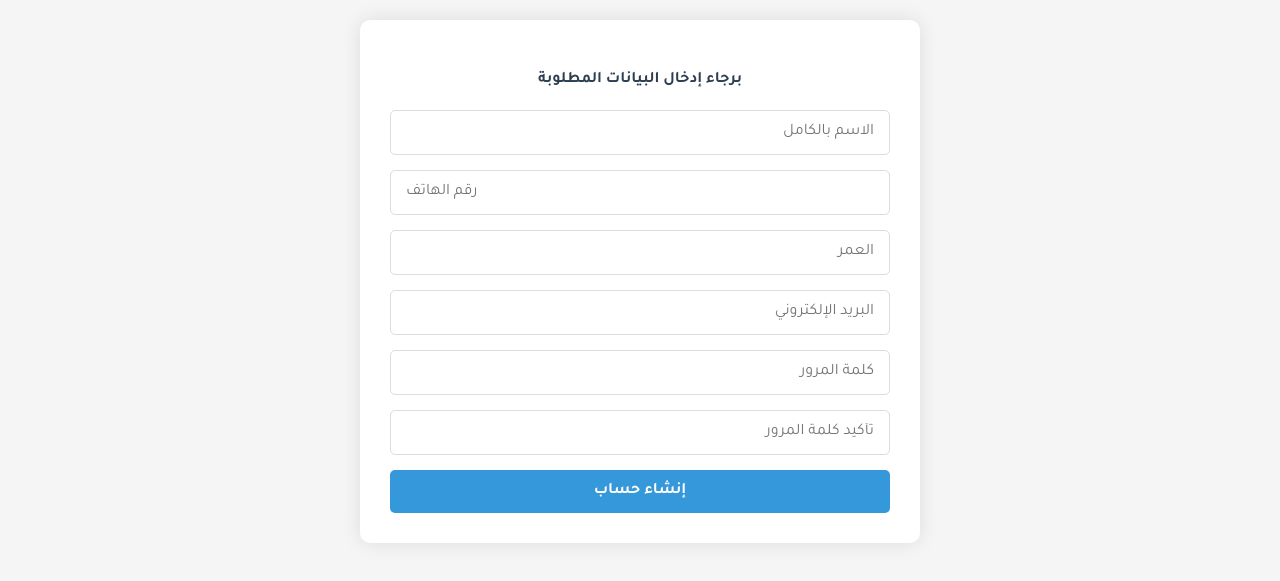
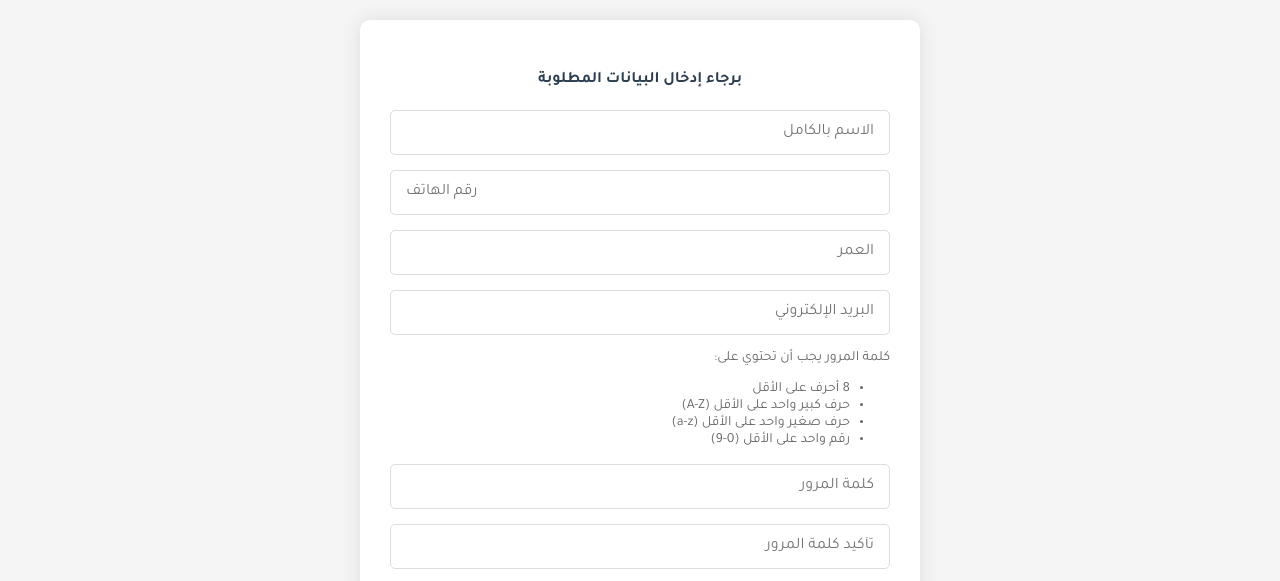
Before and after one commit to Food-Menus/OHI, a plain HTML site: page Create_Account.html in a window 1280 px wide. Shown: the part 217-798 px from the top of the page. Drawn offline with Linux system fonts and the light colour scheme; some packages are replaced by stand-ins of ours; a script that the page names is missing.

Commit message:
update thecnology1

```diff
--- a/Create_Account.html
+++ b/Create_Account.html
@@ -159,6 +159,13 @@
             color: #3498db;
             font-weight: bold;
         }
+
+        .password-requirements {
+            color: #666;
+            font-size: 14px;
+            margin-bottom: 15px;
+            text-align: right;
+        }
     </style>
 </head>
 
@@ -201,6 +208,16 @@
 
             <input type="email" id="email" name="email" placeholder="البريد الإلكتروني" required>
 
+            <div class="password-requirements">
+                كلمة المرور يجب أن تحتوي على:
+                <ul>
+                    <li>8 أحرف على الأقل</li>
+                    <li>حرف كبير واحد على الأقل (A-Z)</li>
+                    <li>حرف صغير واحد على الأقل (a-z)</li>
+                    <li>رقم واحد على الأقل (0-9)</li>
+                </ul>
+            </div>
+
             <input type="password" id="password" name="password" placeholder="كلمة المرور" required>
 
             <input type="password" id="confirmPassword" name="confirmPassword" placeholder="تأكيد كلمة المرور" required>
@@ -231,6 +248,13 @@
             document.querySelector('.sidebar').classList.remove('active');
         });
 
+        // دالة للتحقق من قوة كلمة المرور
+        function isPasswordStrong(password) {
+            // يجب أن تحتوي على حرف كبير واحد على الأقل، حرف صغير واحد على الأقل، رقم واحد على الأقل، و8 أحرف على الأقل
+            const strongRegex = /^(?=.*[a-z])(?=.*[A-Z])(?=.*\d)[a-zA-Z\d]{8,}$/;
+            return strongRegex.test(password);
+        }
+
         form.addEventListener("submit", (e) => {
             e.preventDefault();
 
@@ -246,6 +270,12 @@
 
             if(password !== confirmPassword) {
                 Swal.fire('خطأ', 'كلمة المرور غير متطابقة', 'error');
+                return;
+            }
+
+            // التحقق من قوة كلمة المرور
+            if(!isPasswordStrong(password)) {
+                Swal.fire('خطأ', 'كلمة المرور يجب أن تحتوي على الأقل على 8 أحرف، حرف كبير واحد، حرف صغير واحد ورقم واحد', 'error');
                 return;
             }
 
```
Also changed, not shown: auth.html (+4 -3 lines), profile.html (+3 -2 lines).
